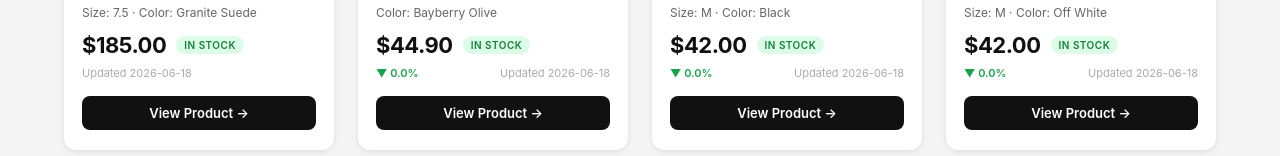
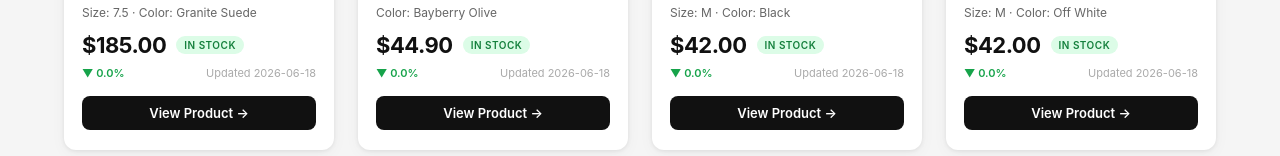
Before and after one commit to LifeWithPies/ProductPriceTracking, a plain HTML site: page dashboard.html in a window 1280 px wide. Shown: the part 492-648 px from the top of the page. Drawn offline with Linux system fonts and the light colour scheme.

Commit message:
chore: refresh dashboard 2026-06-18
Co-Authored-By: price-tracker-bot <krovvidiprashant@gmail.com>

```diff
--- a/dashboard.html
+++ b/dashboard.html
@@ -59,7 +59,7 @@
           <span class="badge badge-in">In Stock</span>
         </div>
         <div class="meta-row">
-
+          <span class="change-down">▼ 0.0%</span>
           <span class="last-checked">Updated 2026-06-18</span>
         </div>
         <a href="https://www.tecovas.com/products/the-monterrey?color=granite-suede" target="_blank" class="shop-btn">View Product →</a>
```
Also changed, not shown: index.html (+1 -1 lines).
